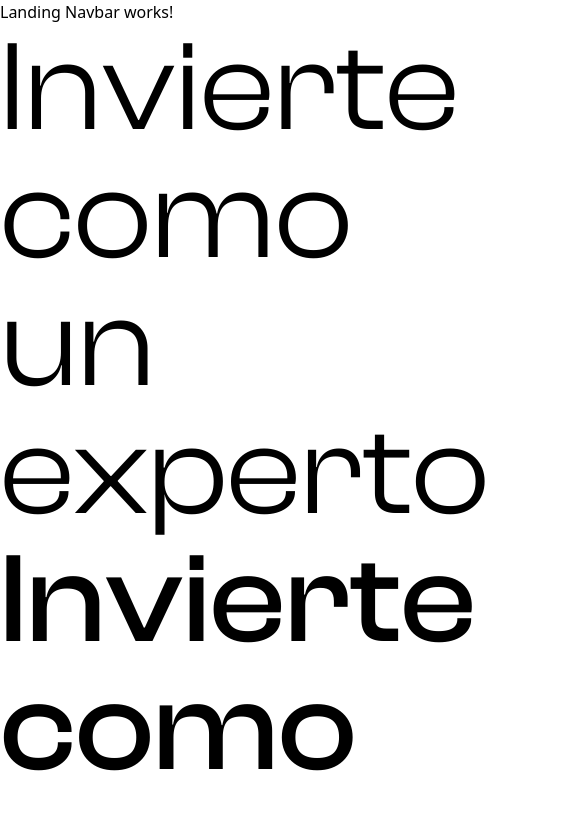
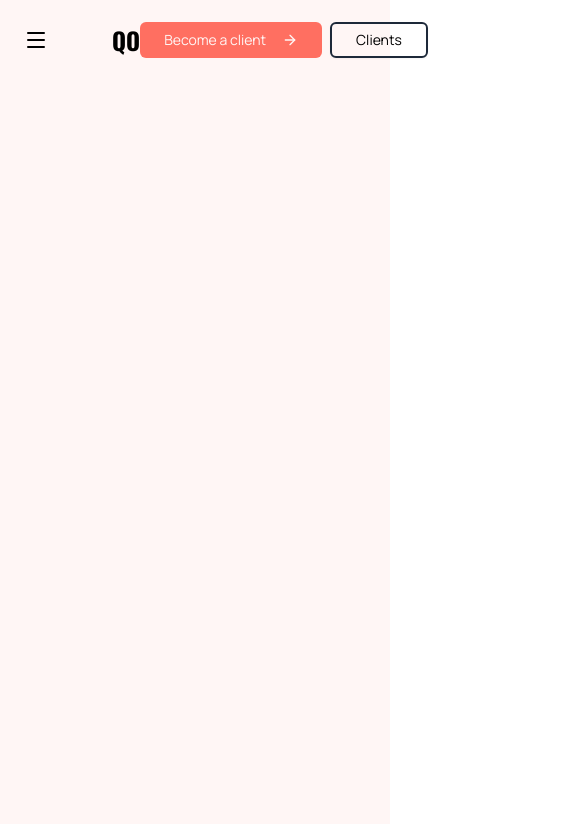
Before and after one commit to Adriasu09/theportiqo-website, a React (Vite) app: page / in a window 390 px wide. Shown: the top 824 px of the page, 585 px wide, since content can reach past the window. Built offline with nearby package versions, Linux system fonts and the light colour scheme.

Commit message:
feat: implement basic navbar structure and responsive

```diff
--- a/src/assets/translations/en/common.json
+++ b/src/assets/translations/en/common.json
@@ -1,5 +1,14 @@
 {
 	"global": {
+		"button": {
+			"becomeClient": "Become a client",
+			"clients": "Clients"
+		},
+		"menu": {
+			"company": "Company",
+			"product": "Product",
+			"simulator": "Simulator"
+		},
 		"title": "Test title"
 	},
 	"test": "Prueba"
--- a/src/assets/translations/es/common.json
+++ b/src/assets/translations/es/common.json
@@ -1,5 +1,14 @@
 {
 	"global": {
+		"button": {
+			"becomeClient": "Hazte cliente",
+			"clients": "Clientes"
+		},
+		"menu": {
+			"company": "Compañía",
+			"product": "Producto",
+			"simulator": "Simulador"
+		},
 		"title": "Título de la prueba"
 	},
 	"test": "Esta es una cadena de prueba en inglés"
--- a/src/layout/components/landingNavbar.tsx
+++ b/src/layout/components/landingNavbar.tsx
@@ -1,3 +1,34 @@
+import { Button } from "@/components/ui/button";
+import { useTranslation } from "react-i18next";
+import { ArrowRight, Menu } from "lucide-react";
+
 export const LandingNavbar = () => {
-  return <div>Landing Navbar works!</div>;
+  const { t } = useTranslation();
+  const menuItems: string[] = ["product", "simulator", "company"];
+
+  return (
+    <div className="fixed top-0 right-0 left-0 flex h-20 w-full items-center justify-between bg-cover px-6">
+      <div className="flex gap-16 items-center">
+        <Menu className="min-[1440px]:hidden" />
+        <div className="font-oswald text-2xl font-black">QO</div>
+      </div>
+
+      <div className="hidden justify-between gap-52 rounded-full px-8 py-4 backdrop-blur-sm min-[1440px]:flex">
+        {menuItems.map((item: string) => (
+          <p key={item} className="cursor-pointer">
+            {t(`global.menu.${item}`)}
+          </p>
+        ))}
+      </div>
+
+      <div className="flex gap-2">
+        <Button size={"default"}>
+          {t("global.button.becomeClient")}
+          <ArrowRight />
+        </Button>
+
+        <Button variant="outline">{t("global.button.clients")}</Button>
+      </div>
+    </div>
+  );
 };
--- a/src/layout/landingLayout.tsx
+++ b/src/layout/landingLayout.tsx
@@ -1,22 +1,9 @@
 import { LandingFooter, LandingNavbar } from "./components";
-import { useTranslation } from "react-i18next";
 
 export const LandingLayout = () => {
-  const { t } = useTranslation();
-
   return (
-    <div className="flex h-screen w-full flex-col justify-between">
+    <div className="flex h-screen w-full flex-col justify-end bg-qo-brand-25 font-manrope-regular">
       <LandingNavbar />
-      <div className="text-9xl">
-        <p className="font-clash-display-regular">Invierte como un experto</p>
-        <p className="font-clash-display-medium">Invierte como un experto</p>
-        <p className="font-clash-display-bold">Invierte como un experto</p>
-
-        <p className="font-manrope-regular">Saber que mis inversiones</p>
-        <p className="font-manrope-medium">Saber que mis inversiones</p>
-        <p className="font-manrope-bold">Saber que mis inversiones</p>
-        <p className="font-manrope-bold">{t("global.title")}</p>
-      </div>
       <LandingFooter />
     </div>
   );
```
